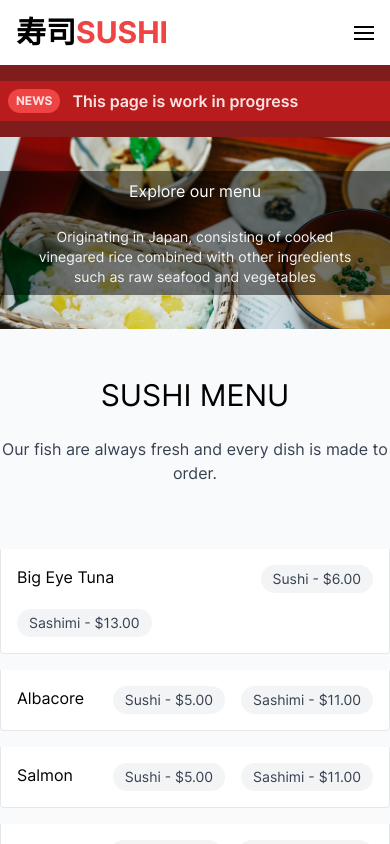
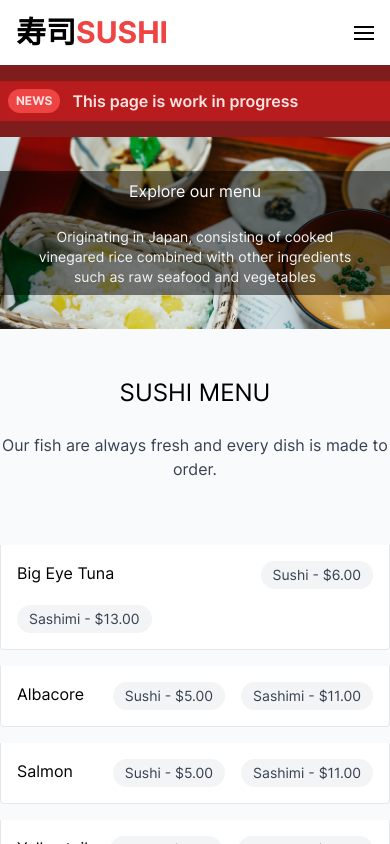
Before and after one commit to luckystar20206/sushi-landing-page-tailwindcss, a Vue app: page /menu in a window 390 px wide. Built offline with nearby package versions, Linux system fonts and the light colour scheme; what @tailwindcss/typography would draw is missing.

Commit message:
Make heading text size smaller on mobile

```diff
--- a/src/views/Menu.vue
+++ b/src/views/Menu.vue
@@ -27,7 +27,7 @@
             </div>
 
             <h2
-                class="text-3xl text-center uppercase block mb-6"
+                class="text-2xl md:text-3xl text-center uppercase block mb-6"
                 id="menu-sushi"
             >
                 Sushi menu
@@ -38,7 +38,7 @@
             <menu-sushi></menu-sushi>
 
             <h2
-                class="text-3xl text-center uppercase block mb-6"
+                class="text-2xl md:text-3xl text-center uppercase block mb-6"
                 id="menu-kitchen"
             >
                 Kitchen menu
@@ -49,7 +49,7 @@
             </h3>
             <menu-kitchen></menu-kitchen>
             <h2
-                class="text-3xl text-center uppercase block mb-6"
+                class="text-2xl md:text-3xl text-center uppercase block mb-6"
                 id="menu-drinks"
             >
                 Drinks menu
```
